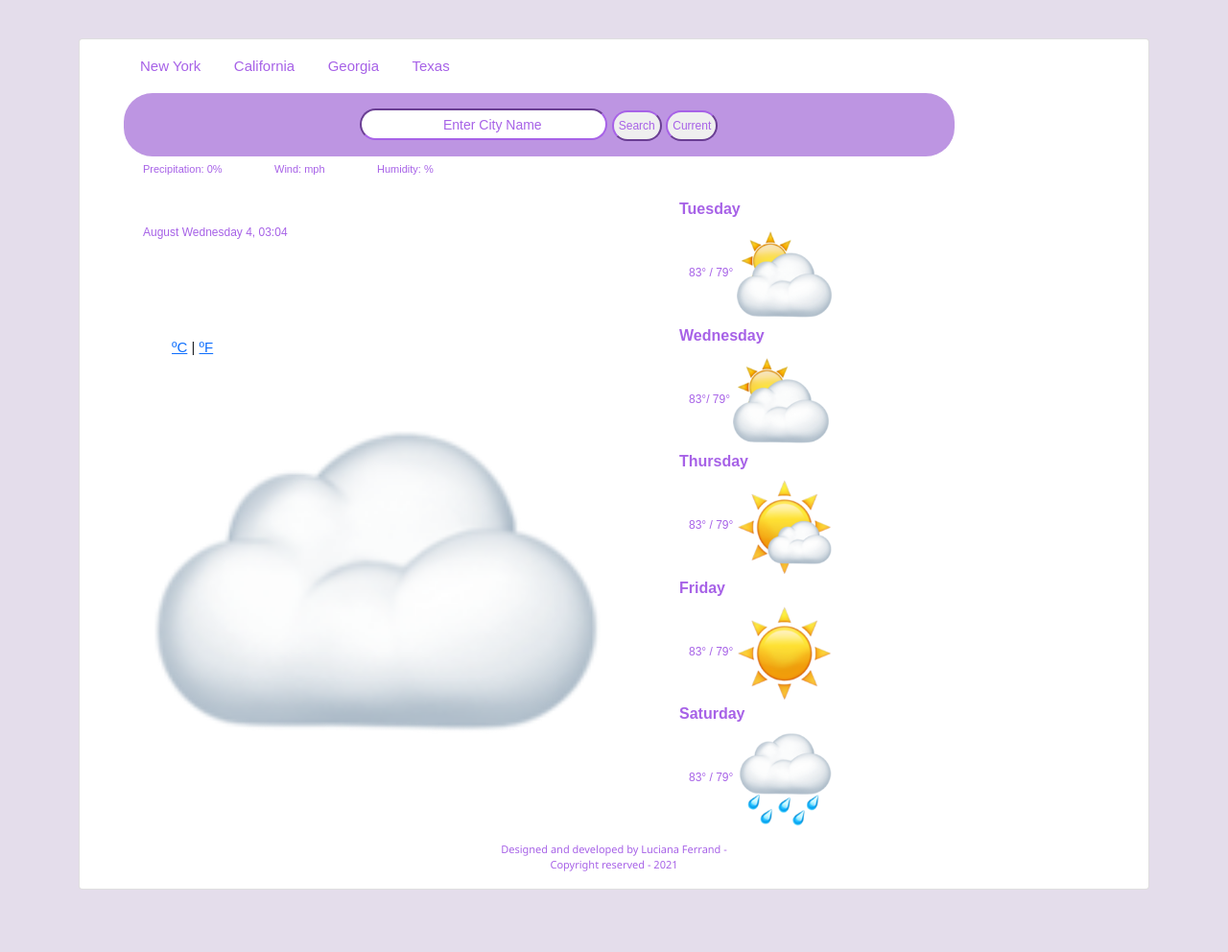
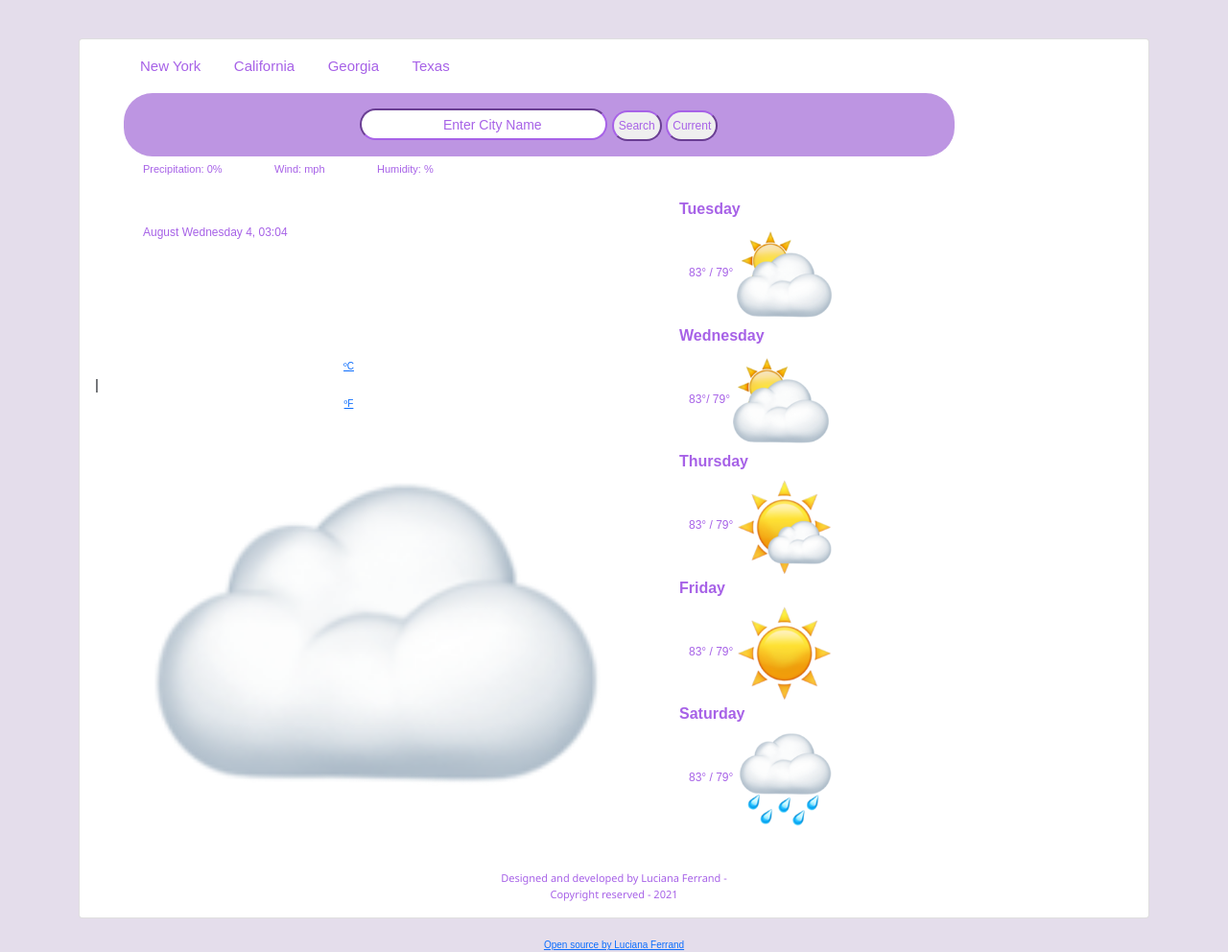
Before and after one commit to lbferrand/weatherapp, a plain HTML site: page index.html in a window 1280 px wide. Shown: the whole page at 96% size. Before the commit the page ends 947 px from the top, so only its background shows below. Drawn offline with nearby package versions, Linux system fonts and the light colour scheme; no server answers.

Commit message:
Add Open Source link

```diff
--- a/index.html
+++ b/index.html
@@ -137,6 +137,7 @@
         </div>
       </div>
     </div>
+    <a href="https://github.com/lbferrand/weatherapp">Open source by Luciana Ferrand</a>
 
     <script src="src/script.js"></script>
   </body>
--- a/src/style.css
+++ b/src/style.css
@@ -113,6 +113,12 @@ footer {
   background: rgb(167, 98, 231);
 }
 
+a {
+  font-size: 10px;
+  display: block;
+  text-align: center;
+}
+
 ::placeholder {
   font-size: 14px;
   text-align: center;
```
